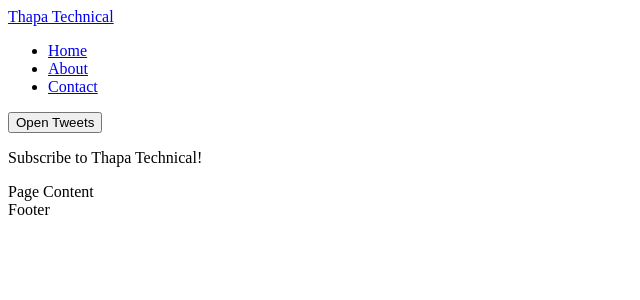
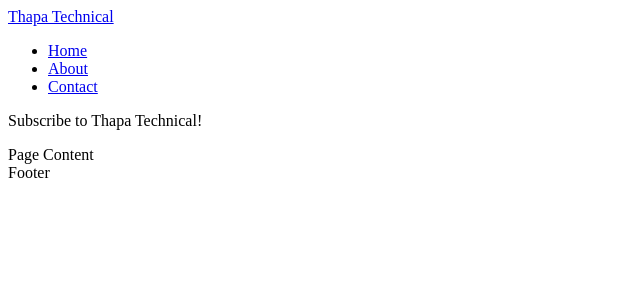
Before and after one commit to binamralamsal/nextjs-test, a Next.js app: page / in a window 1280 px wide. Shown: the top 300 px of the page, without its empty margins (0-640 px from the left). Built offline with nearby package versions, Linux system fonts and the light colour scheme.

Commit message:
Not found page

```diff
--- a/src/pages/index.js
+++ b/src/pages/index.js
@@ -1,42 +1,6 @@
-import { useRouter } from "next/router";
-
 export default function Home(props) {
-  const router = useRouter();
-
-  function handleOpenTweets() {
-    // This will redirect users to /tweets/
-    router.push("/tweets");
-
-    /*
-     * router.replace is simlar to router.push, but it will
-     * prevent adding a new URL entry to history stack.
-     * But, what does that mean? Use router.push() then click on that button
-     * then you will realize that you can press back button of your browser
-     * but instead if you use router.replace() then you will realize that
-     * you won't go back to previous page as router.replace() replaces your history stack.
-     *
-     * router.replace("/tweets");
-     */
-
-    /*
-     * As expected, it will redirect back to previous page.
-     *
-     * router.back();
-     */
-
-    /*
-     * As expected, it will reload the page
-     *
-     * router.reload();
-     */
-  }
   return (
     <>
-      {/*
-       * Although, we are redirecting users via button to showcase in this example
-       * please never ever do this. Always use link tag for this.
-       */}
-      <button onClick={handleOpenTweets}>Open Tweets</button>
       {/* You can then gain access to this secret message using props because that's what you passed through _app.js */}
       <p>{props.message}</p>
       <div>Page Content</div>
```
Also changed, not shown: src/pages/404.js (added, +8 -0 lines).
